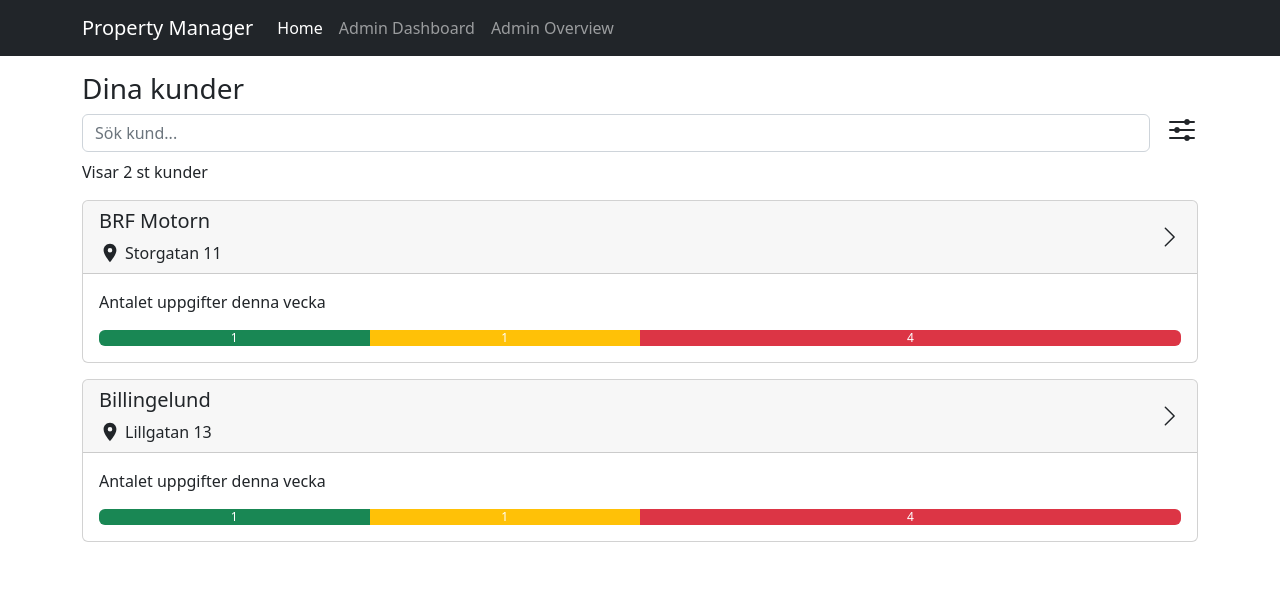
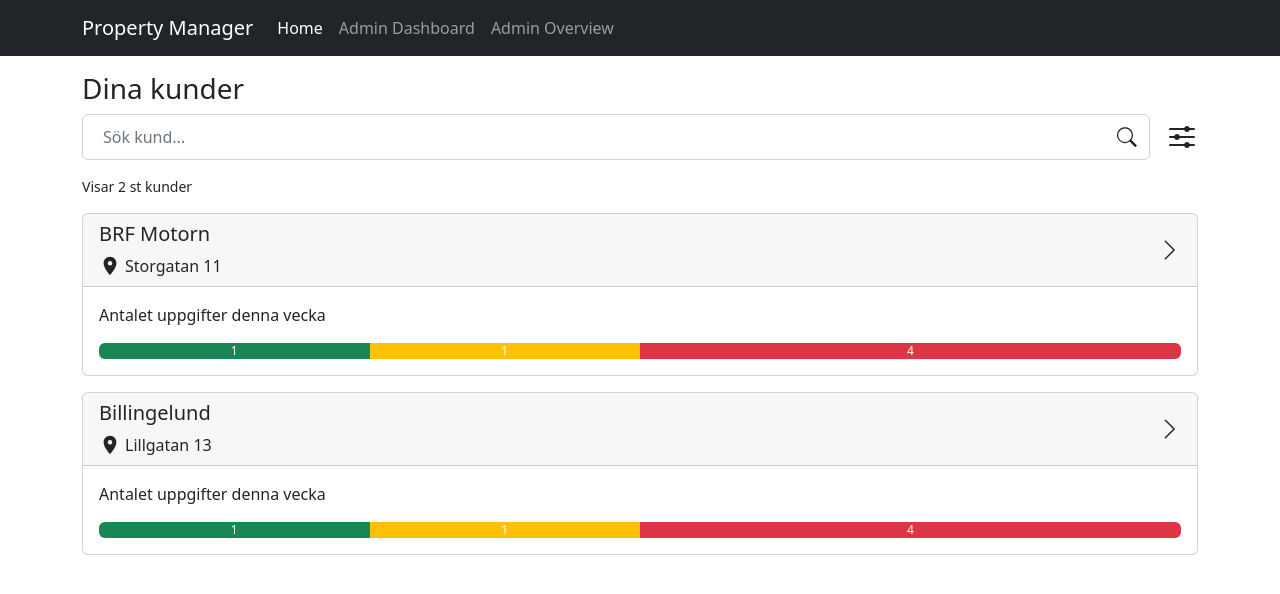
Before and after one commit to AppStractSE/PropertyManager-Frontend, a React (Vite) app: page / in a window 1280 px wide. Shown: the top 594 px of the page. Built offline with nearby package versions, Linux system fonts and the light colour scheme.

Commit message:
Search bar now has a search icon

```diff
--- a/src/components/Search.tsx
+++ b/src/components/Search.tsx
@@ -1,20 +1,20 @@
 import { Form } from "react-bootstrap";
+import { BsSearch } from "react-icons/bs";
 
 interface Props {
   value: string;
   onChange: (value: string) => void;
-  filterSearch: number;
 }
 
-const Search = ({ value, onChange, filterSearch }: Props) => {
+const Search = ({ value, onChange}: Props) => {
   return (
     <Form
-      className='flex-fill'
+      className='flex-fill align-items-center'
       onSubmit={(e) => {
         e.preventDefault();
       }}
     >
-      <Form.Group controlId='searchCustomer'>
+      <Form.Group controlId='searchCustomer' className="d-flex align-items-center form-control">
         <Form.Control
           type='text'
           name='searchCustomer'
@@ -22,9 +22,7 @@ const Search = ({ value, onChange, filterSearch }: Props) => {
           value={value}
           onChange={(e) => onChange(e.target.value)}
         />
-        <div className='p mt-2'>
-          Visar {filterSearch} st {filterSearch == 1 ? "kund" : "kunder"}
-        </div>
+        <BsSearch size={20} />
       </Form.Group>
     </Form>
   );
--- a/src/components/SearchAndFilter.tsx
+++ b/src/components/SearchAndFilter.tsx
@@ -9,10 +9,15 @@ interface Props {
 
 const SearchAndFilter = ({ value, onChange, filterSearch }: Props) => {
   return (
-    <div className='d-flex'>
-      <Search value={value} onChange={onChange} filterSearch={filterSearch} />
+    <>
+    <div className='d-flex align-items-center'>
+      <Search value={value} onChange={onChange} />
       <IoOptions size={32} className='ms-3' />
     </div>
+      <div className='p small'>
+        Visar {filterSearch} st {filterSearch == 1 ? "kund" : "kunder"}
+      </div>
+    </>
   );
 };
 
--- a/src/styling/overrides.scss
+++ b/src/styling/overrides.scss
@@ -78,6 +78,11 @@
   }
 }
 
+#searchCustomer {
+  border: none;
+  padding: .275rem .5rem;
+}
+
 // NavLink overrides
 .router-link {
   color: inherit;
```
